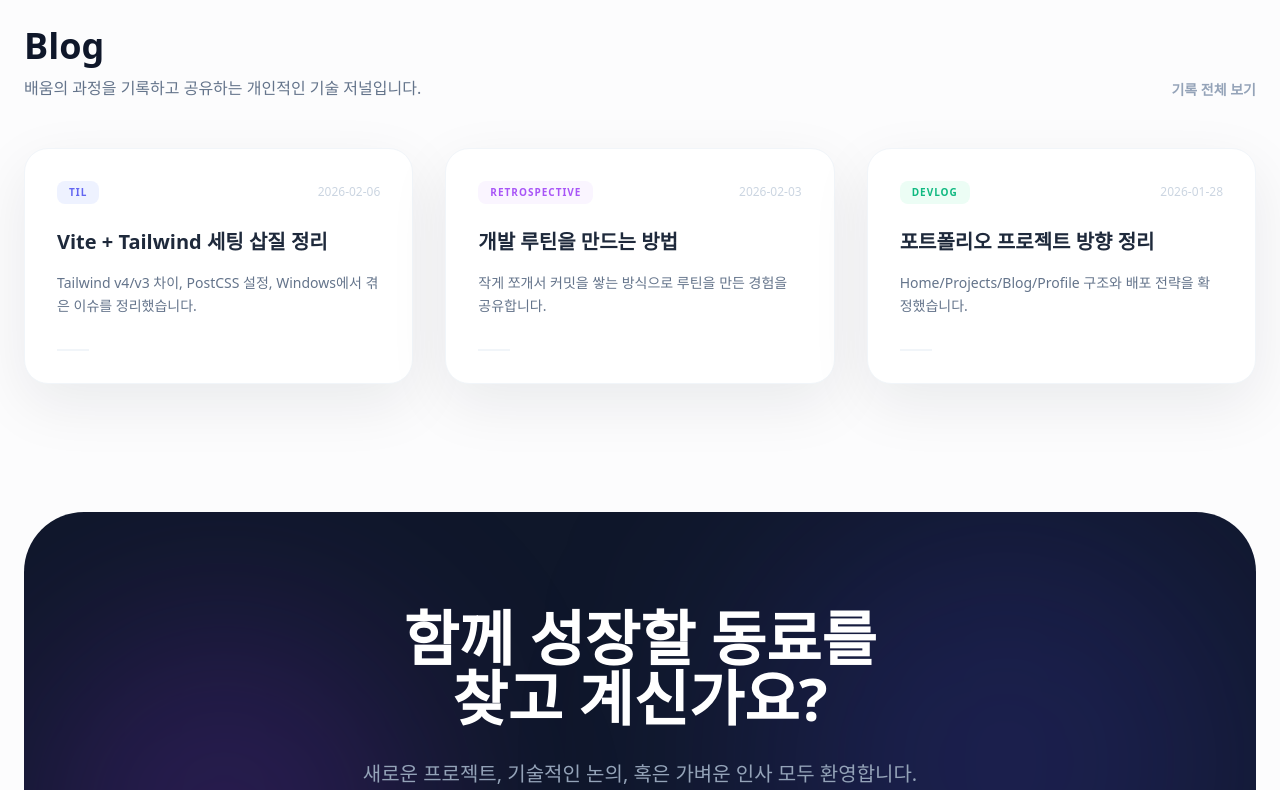
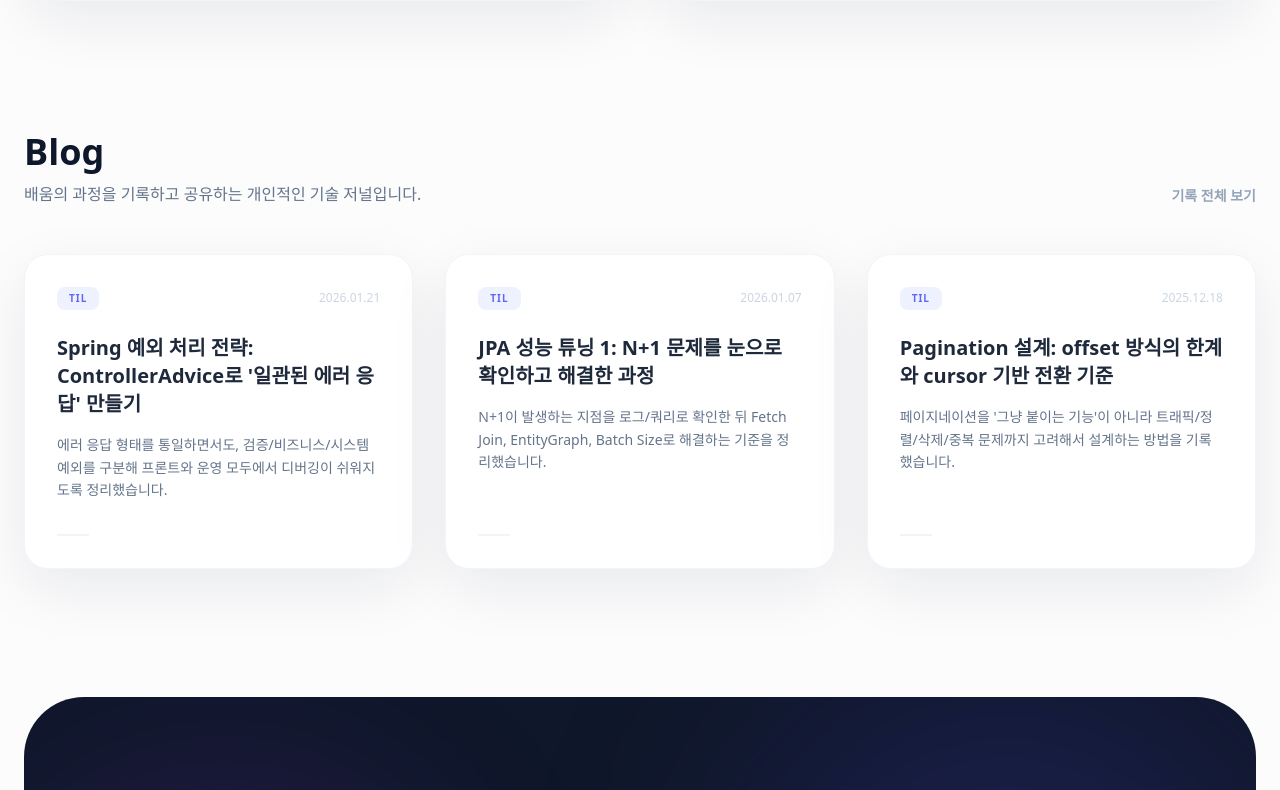
Before and after one commit to Hyeyeon-Ko/dev-portfolio, a React (Vite) app in the folder frontend/: page / in a window 1280 px wide. Shown: the part 1683-2473 px from the top of the page. Built offline with nearby package versions, Linux system fonts and the light colour scheme; no server answers; a web font is replaced by a local one.

Commit message:
Feat(home): wire up Projects/Blog sections

```diff
--- a/frontend/src/components/home/BlogSection.tsx
+++ b/frontend/src/components/home/BlogSection.tsx
@@ -1,9 +1,17 @@
-
-import React from 'react';
-import { BLOG_POSTS } from '../../constants';
+import React from "react";
+import { BLOG_POSTS } from "../../constants/blog/mockBlog";
 import { Link } from "react-router-dom";
 
+function parseBlogDateToNumber(date: string): number {
+  // Expected format: YYYY.MM.DD
+  return Number(date.replaceAll(".", ""));
+}
+
 const BlogSection: React.FC = () => {
+  const latestPosts = [...BLOG_POSTS]
+    .sort((a, b) => parseBlogDateToNumber(b.date) - parseBlogDateToNumber(a.date))
+    .slice(0, 3);
+
   return (
     <section id="blog" className="max-w-7xl mx-auto px-6 mb-32">
       <div className="flex items-end justify-between mb-12">
@@ -20,7 +28,7 @@ const BlogSection: React.FC = () => {
       </div>
 
       <div className="grid md:grid-cols-3 gap-8">
-        {BLOG_POSTS.map((post) => (
+        {latestPosts.map((post) => (
           <Link
             key={post.id}
             to={`/blog/${post.id}`}
@@ -29,11 +37,11 @@ const BlogSection: React.FC = () => {
             <div className="flex items-center justify-between mb-6">
               <span
                 className={`px-3 py-1 rounded-lg text-[10px] font-black tracking-widest ${
-                  post.category === 'TIL'
-                    ? 'bg-indigo-50 text-indigo-500'
-                    : post.category === 'RETROSPECTIVE'
-                      ? 'bg-purple-50 text-purple-500'
-                      : 'bg-emerald-50 text-emerald-500'
+                  post.category === "TIL"
+                    ? "bg-indigo-50 text-indigo-500"
+                    : post.category === "Retrospective"
+                      ? "bg-purple-50 text-purple-500"
+                      : "bg-emerald-50 text-emerald-500"
                 }`}
               >
                 {post.category}
--- a/frontend/src/components/home/ProjectsSection.tsx
+++ b/frontend/src/components/home/ProjectsSection.tsx
@@ -1,9 +1,14 @@
 
-import React from 'react';
-import { PROJECTS } from '../../constants';
+import React from "react";
 import { Link } from "react-router-dom";
 
+import { PROJECTS } from "../../constants/projects/mockProjects";
+
 const ProjectsSection: React.FC = () => {
+  const latestProjects = [...PROJECTS]
+    .sort((a, b) => b.id - a.id)
+    .slice(0, 2);
+
   return (
     <section id="projects" className="max-w-7xl mx-auto px-6 mb-32">
       <div className="flex items-end justify-between mb-12">
@@ -20,7 +25,7 @@ const ProjectsSection: React.FC = () => {
       </div>
 
       <div className="grid md:grid-cols-2 gap-8">
-        {PROJECTS.map((project) => (
+        {latestProjects.map((project) => (
           <div key={project.id} className="group bg-white rounded-[40px] border border-slate-100 card-shadow overflow-hidden hover:-translate-y-2 transition-all duration-300">
             <div className="h-72 overflow-hidden relative">
               <img
```
